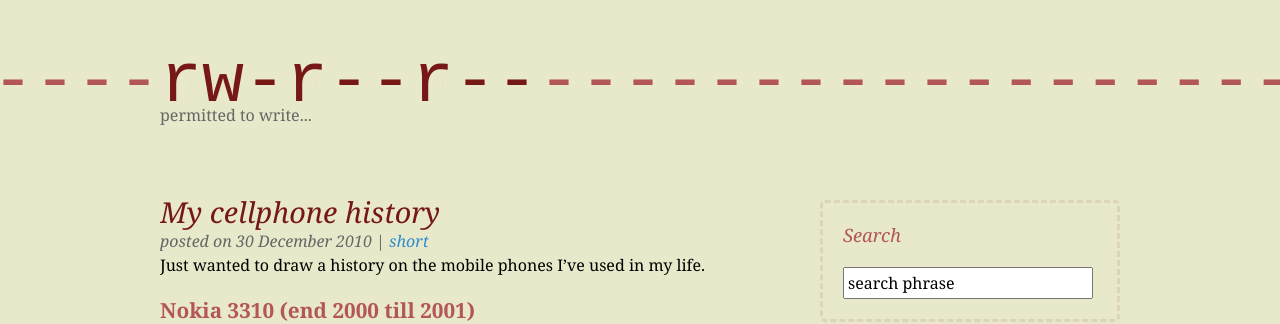
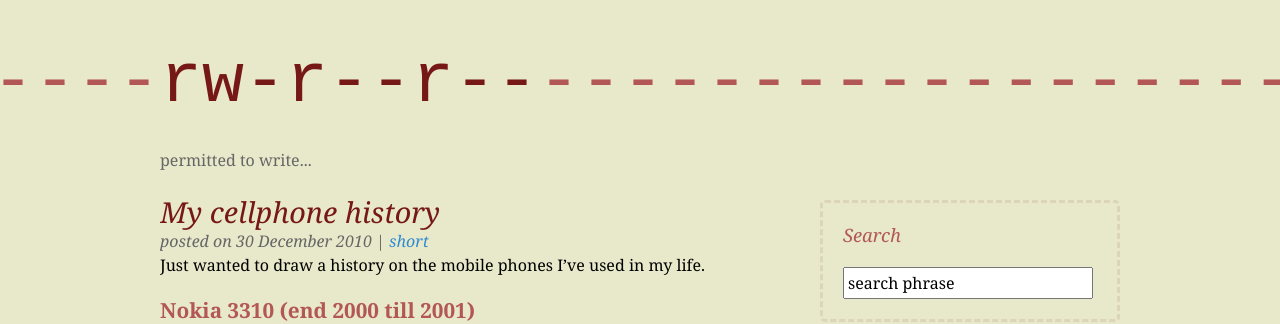
Before and after one commit to Zagyarakushi/website, a Jekyll site: the page built from index.html, in a window 1280 px wide. Shown: the top 324 px of the page. Built offline with Jekyll 4.4.1, drawn with Linux system fonts in a browser that asks for light colours; the list of posts is cut into pages by our own code; comment, search, counter and statistics services are not loaded.

Commit message:
roll back for a while

```diff
--- a/css/style.css
+++ b/css/style.css
@@ -294,12 +294,13 @@ h2, h3, h4, h5, h6 {
   z-index: 10;
 }
 #dasher a {
-  /*background: #E8E8CA;*/
+  background: #E8E8CA;  /*TODO fix Safari and Chrome*/
 }
 #dasher .pre {
   margin: 0 0 -45px -9999px;
   overflow: hidden;
-  position: fixed;
+  /*position: fixed; TODO fix Safari and Chrome*/
+  right: 0;
   text-align: right;
   width: 9999px;
 }
@@ -308,10 +309,9 @@ h2, h3, h4, h5, h6 {
   font-weight: bold;
   margin-bottom: -45px;
   z-index: 5;
-
 }
 #dasher .post {
-  position: fixed;
+  /*position: fixed; TODO fix Safari and Chrome*/
   z-index: 4;
 }
 #dasher h2 {
```
